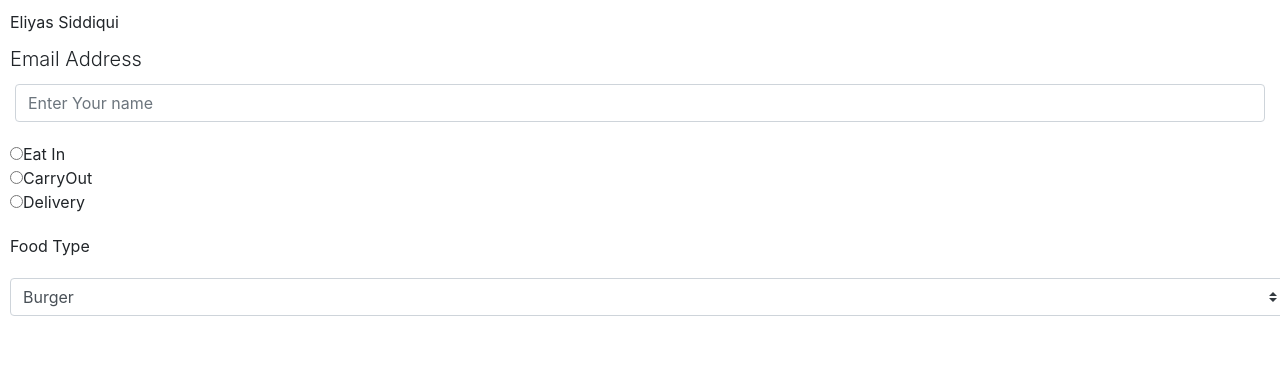
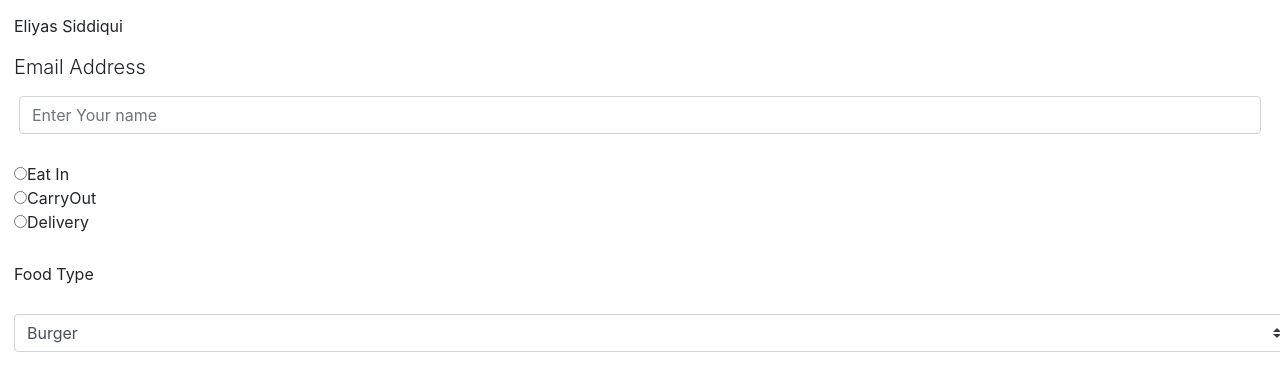
Before and after one commit to esiddi3/it202-activities, a plain HTML site: page Homework/homework_3.2.html in a window 1280 px wide. Shown: the top 390 px of the page. Drawn offline with nearby package versions, Linux system fonts and the light colour scheme.

Commit message:
update/activity_4.3

```diff
--- a/Homework/homework_3.2.html
+++ b/Homework/homework_3.2.html
@@ -11,12 +11,12 @@
     <link rel="stylesheet" href="https://stackpath.bootstrapcdn.com/bootstrap/4.4.1/css/bootstrap.min.css" integrity="sha384-Vkoo8x4CGsO3+Hhxv8T/Q5PaXtkKtu6ug5TOeNV6gBiFeWPGFN9MuhOf23Q9Ifjh" crossorigin="anonymous">
 
 <style>
-    .lead{ margin: 10px}
-    .form-row{margin: 10px}
-    .food{margin: 10px}
-    .custom-select{margin: 10px}
-    .labl{margin:10px}
-    .name{margin:10px}
+    .lead{ margin: 14px 14px 14px 14px}
+    .form-row{margin: 14px 14px 14px 14px}
+    .food{margin: 14px 14px 14px 14px}
+    .custom-select{margin: 14px 14px 14px 14px}
+    .labl{margin: 14px 14px 14px 14px}
+    .name{margin: 14px 14px 14px 14px}
 
 </style>
 
```
Also changed, not shown: activity_4.3/index.html (added, +23 -0 lines).
